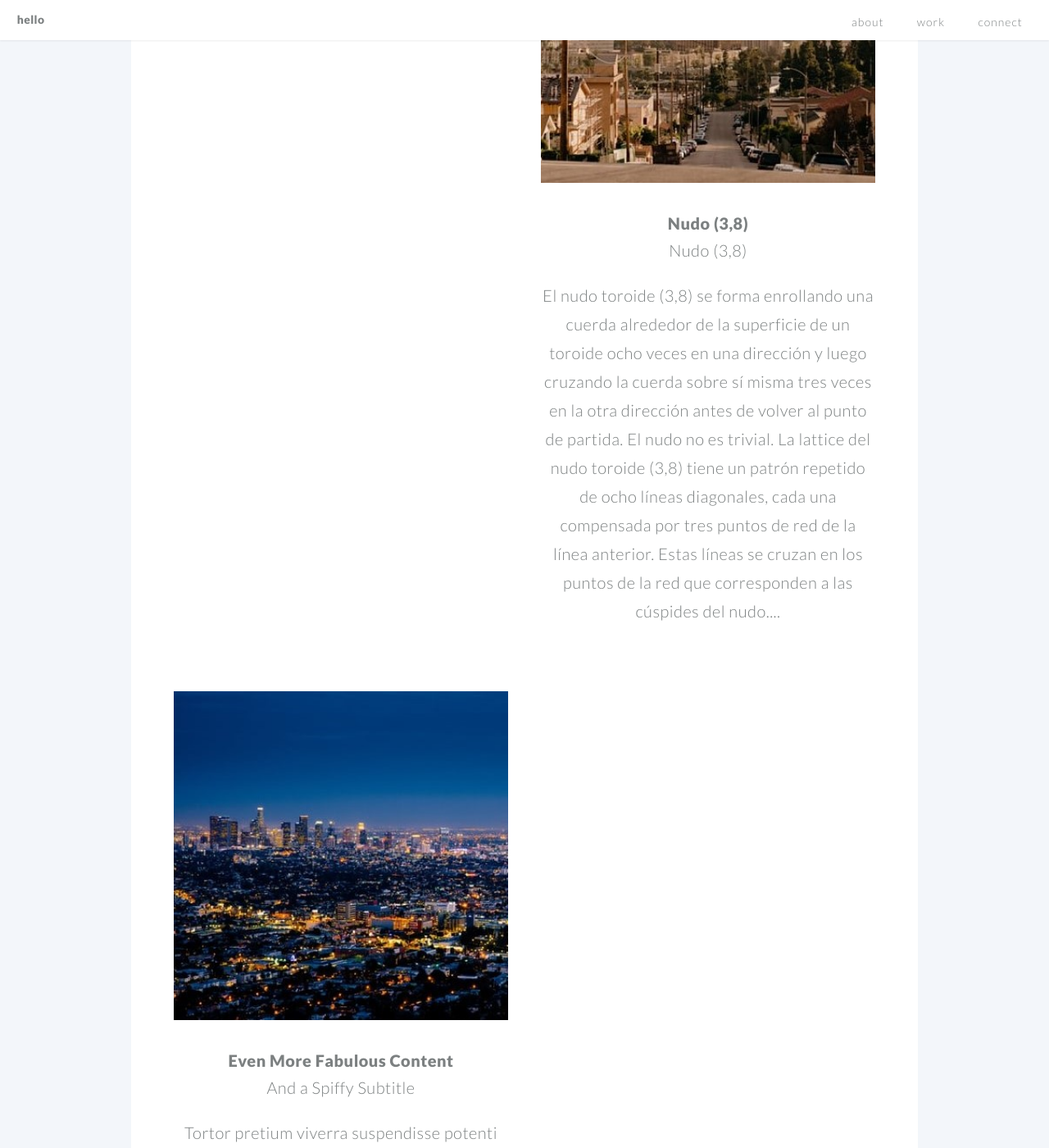
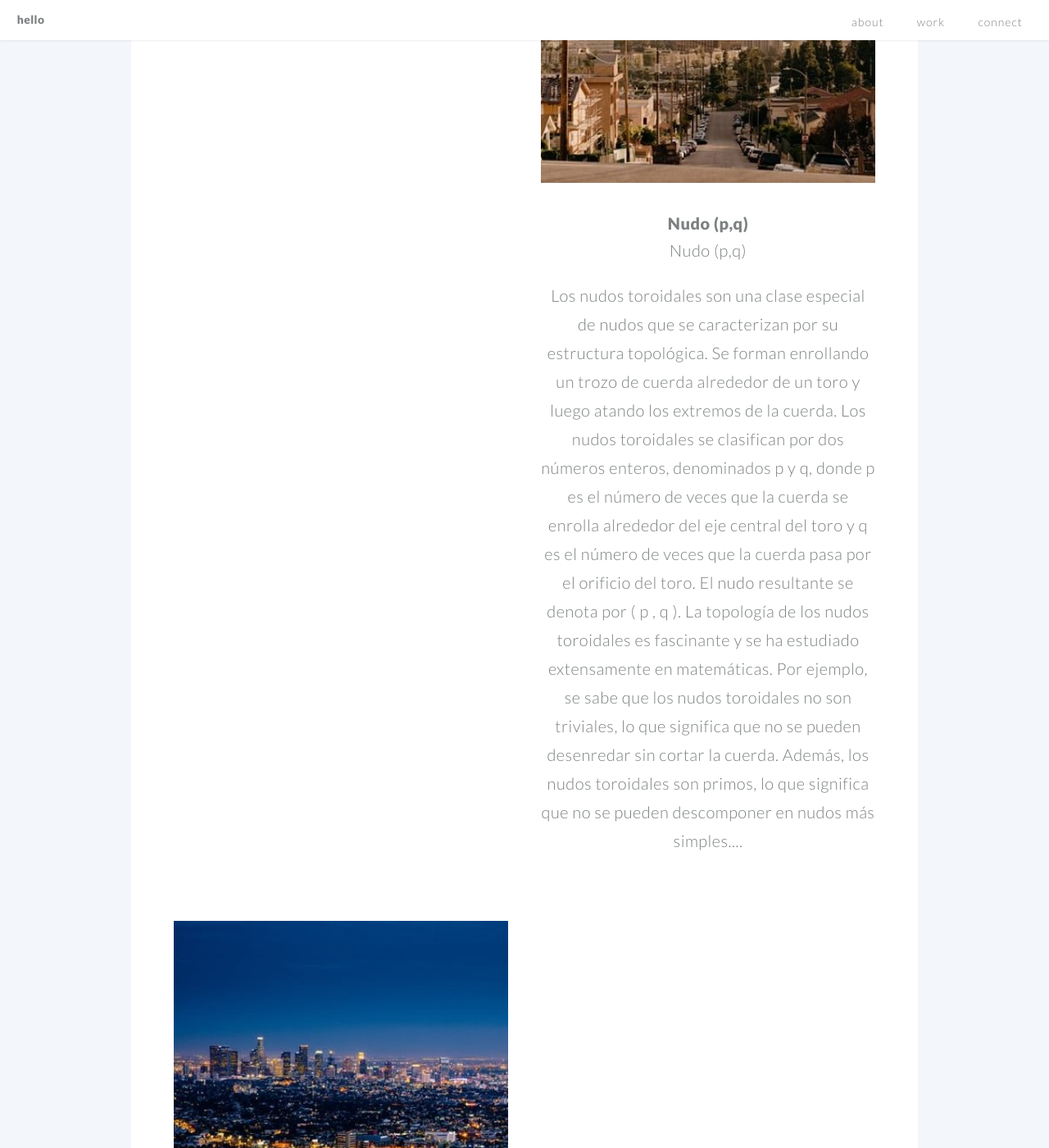
Before and after one commit to bestiario/bestiario.github.io, a Jekyll site: the page built from index.md, in a window 1280 px wide and 1400 px high, scrolled down 7995 px. Shown: the whole window at 82% size. Built offline with Jekyll 4.4.1, drawn with Linux system fonts in a browser that asks for light colours.

Commit message:
Update example11.html

```diff
--- a/_includes/example11.html
+++ b/_includes/example11.html
@@ -1,4 +1,3 @@
-<h1><a href="#">Nudo (3,8)</a></h1>
-<h2>Nudo (3,8)<h2>
-<p>El nudo toroide (3,8) se forma enrollando una cuerda alrededor de la superficie de un toroide ocho veces en una dirección y luego cruzando la cuerda sobre sí misma tres veces en la otra dirección antes de volver al punto de partida. El nudo no es trivial.
-La lattice del nudo toroide (3,8) tiene un patrón repetido de ocho líneas diagonales, cada una compensada por tres puntos de red de la línea anterior. Estas líneas se cruzan en los puntos de la red que corresponden a las cúspides del nudo....</p>
+<h1><a href="#">Nudo (p,q)</a></h1>
+<h2>Nudo (p,q)<h2>
+<p>Los nudos toroidales son una clase especial de nudos que se caracterizan por su estructura topológica. Se forman enrollando un trozo de cuerda alrededor de un toro y luego atando los extremos de la cuerda. Los nudos toroidales se clasifican por dos números enteros, denominados p y q, donde p es el número de veces que la cuerda se enrolla alrededor del eje central del toro y q es el número de veces que la cuerda pasa por el orificio del toro. El nudo resultante se denota por ( p , q ). La topología de los nudos toroidales es fascinante y se ha estudiado extensamente en matemáticas. Por ejemplo, se sabe que los nudos toroidales no son triviales, lo que significa que no se pueden desenredar sin cortar la cuerda. Además, los nudos toroidales son primos, lo que significa que no se pueden descomponer en nudos más simples....</p>
```
